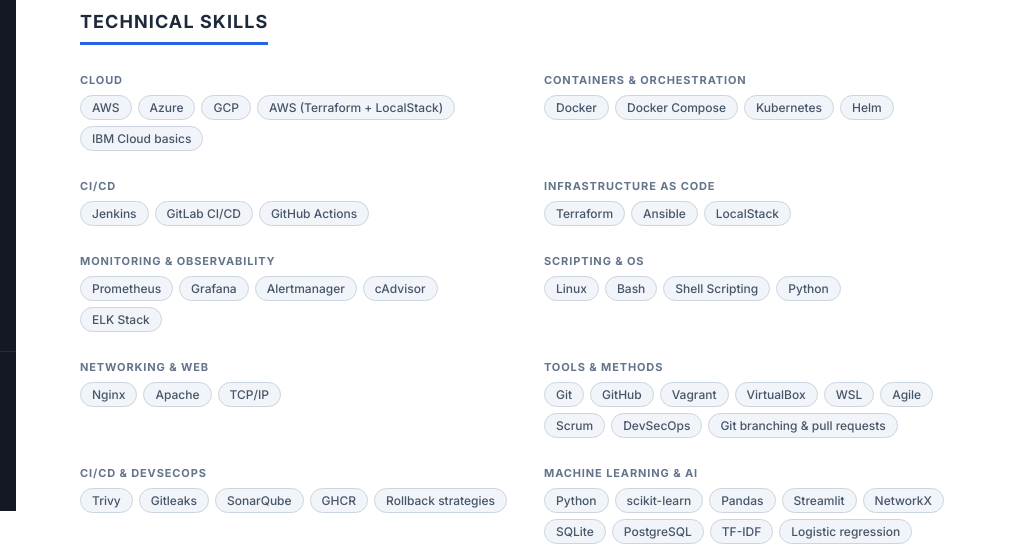
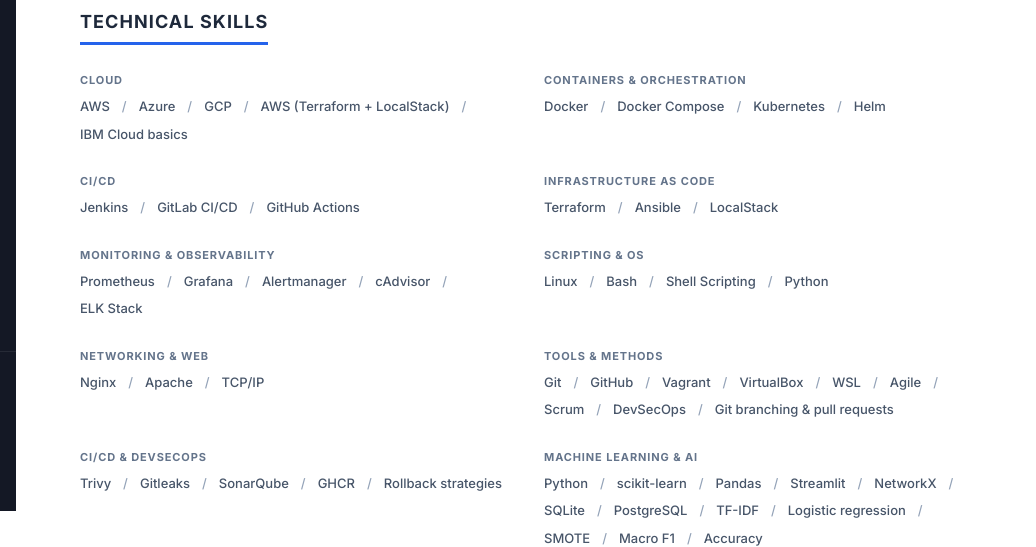
Before and after one commit to abdullacaad/saad-devops, a plain HTML site: page index.html in a window 1280 px wide. Shown: the part 289-836 px from the top of the page, 244-1280 px from the left. Drawn offline with Linux system fonts and the light colour scheme.

Commit message:
Replace technical skill bubbles with text formatting
Co-authored-by: Copilot <223556219+Copilot@users.noreply.github.com>

```diff
--- a/style.css
+++ b/style.css
@@ -259,7 +259,29 @@ body {
 .skill-tags {
   display: flex;
   flex-wrap: wrap;
-  gap: 6px;
+  gap: 4px 12px;
+}
+
+.skill-tags .tag {
+  background: transparent;
+  border: 0;
+  border-radius: 0;
+  padding: 3px 0;
+  font-size: 13px;
+  line-height: 1.35;
+  white-space: normal;
+}
+
+.skill-tags .tag:not(:last-child)::after {
+  content: "/";
+  margin-left: 12px;
+  color: #94a3b8;
+}
+
+.skill-tags .tag:hover {
+  background: transparent;
+  border: 0;
+  color: var(--accent);
 }
 
 .tag {
```
